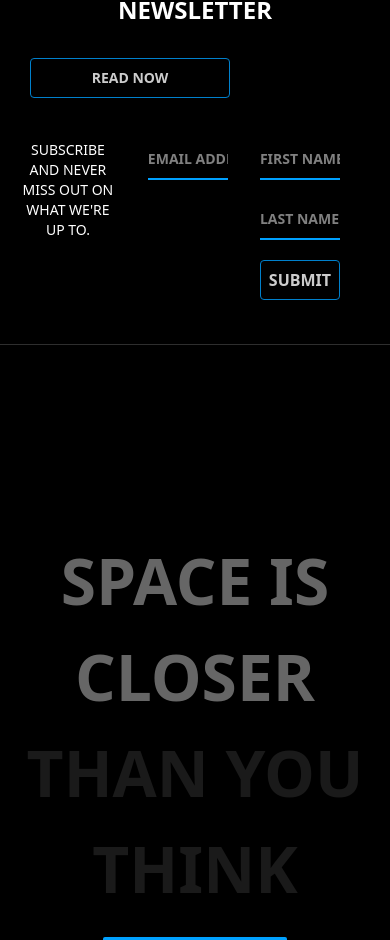
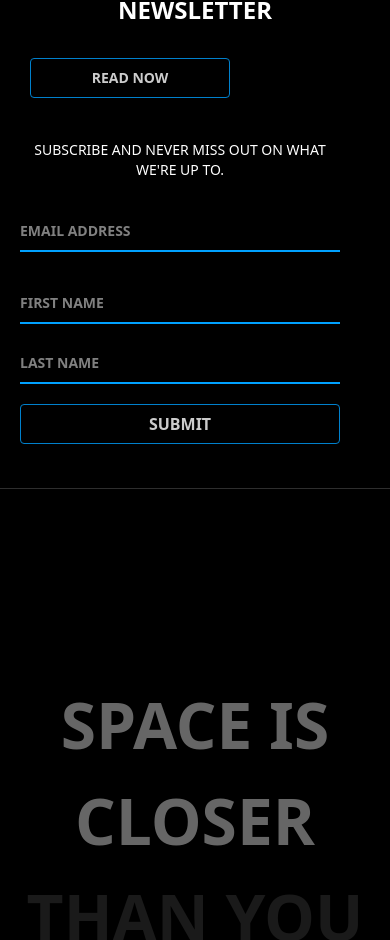
Before and after one commit to stevenanthonyrevo/Website_SAST, a React (Vite) app: page / in a window 390 px wide. Shown: the part 6512-7452 px from the top of the page. Built offline with nearby package versions, Linux system fonts and the light colour scheme.

Commit message:
optimized the footer containing the subscribe to news letter for mobile users

```diff
--- a/src/components/Landing.jsx
+++ b/src/components/Landing.jsx
@@ -255,8 +255,8 @@ const Landing = () => {
         </div>
       </a>
     </div>
-{/*adjusted the email addres and first name and last name columns to adjust with the width of the mobile*/}
-    <div className="flex flex -col justify-center gap-8 p-4 w-80 md:w-[500px]">
+{/*adjusted the email addres and first name and last name columns to adjust with the width of the*/}
+    <div className="flex flex-col justify-center gap-8 p-4 w-80 md:w-[500px]">
       <h3 className="text-sm md:text-base font-lighter text-center md:text-left">
         SUBSCRIBE AND NEVER MISS OUT ON WHAT WE'RE UP TO.
       </h3>
```
